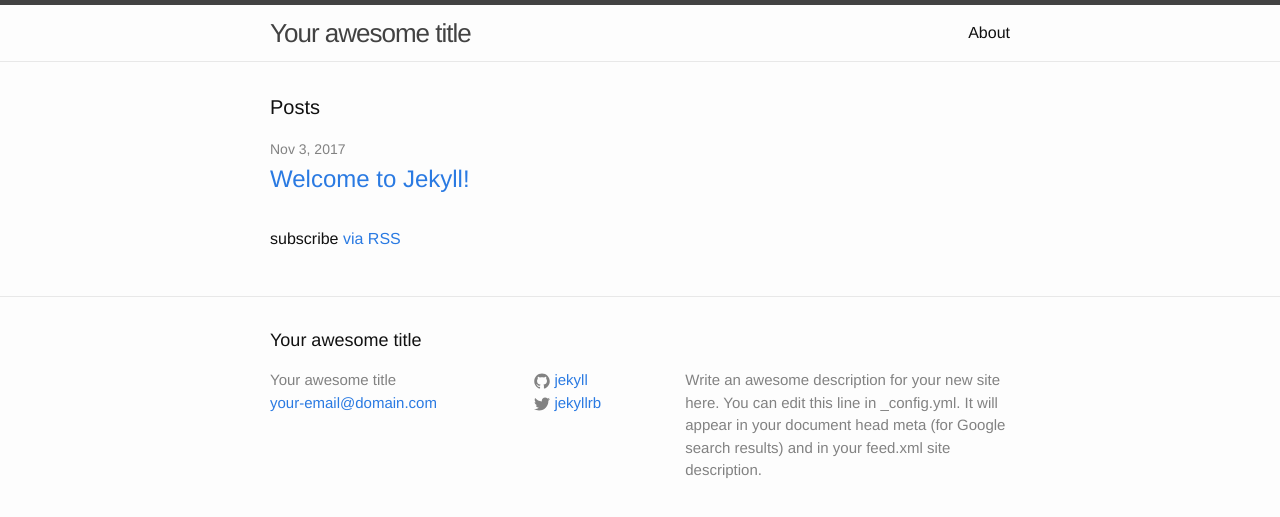
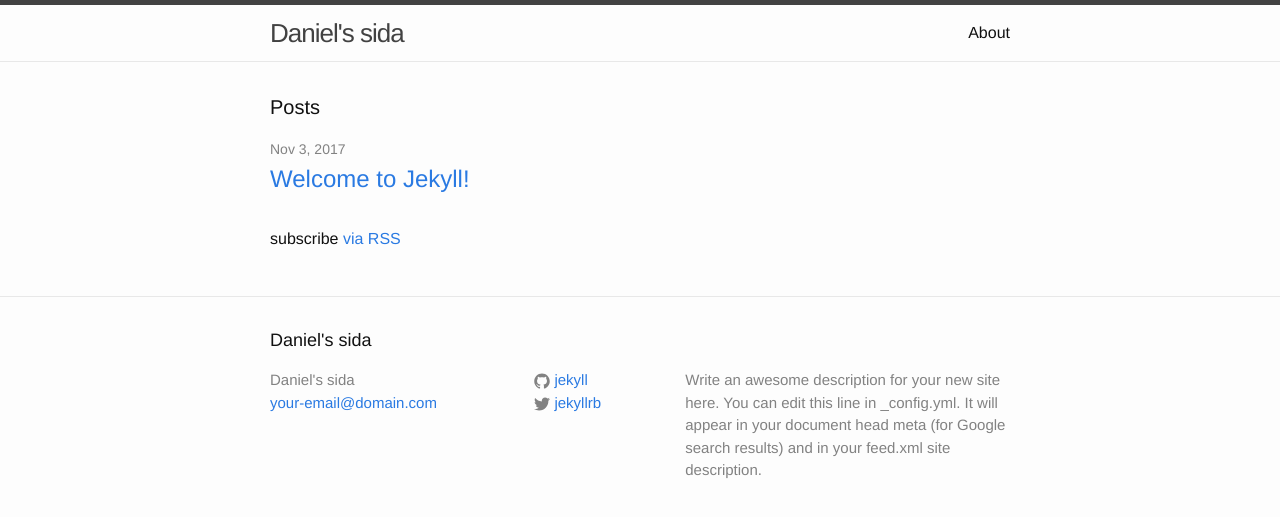
Before and after one commit to danielsjosten/danielsjosten.github.io, a Jekyll site: the page built from index.html, in a window 1280 px wide. Shown: the top 517 px of the page. Built offline with Jekyll 4.4.1, drawn with Linux system fonts in a browser that asks for light colours.

Commit message:
Update _config.yml

```diff
--- a/_config.yml
+++ b/_config.yml
@@ -6,7 +6,7 @@
 # 'jekyll serve'. If you change this file, please restart the server process.
 
 # Site settings
-title: Your awesome title
+title: Daniel's sida
 email: your-email@domain.com
 description: > # this means to ignore newlines until "baseurl:"
   Write an awesome description for your new site here. You can edit this
```
